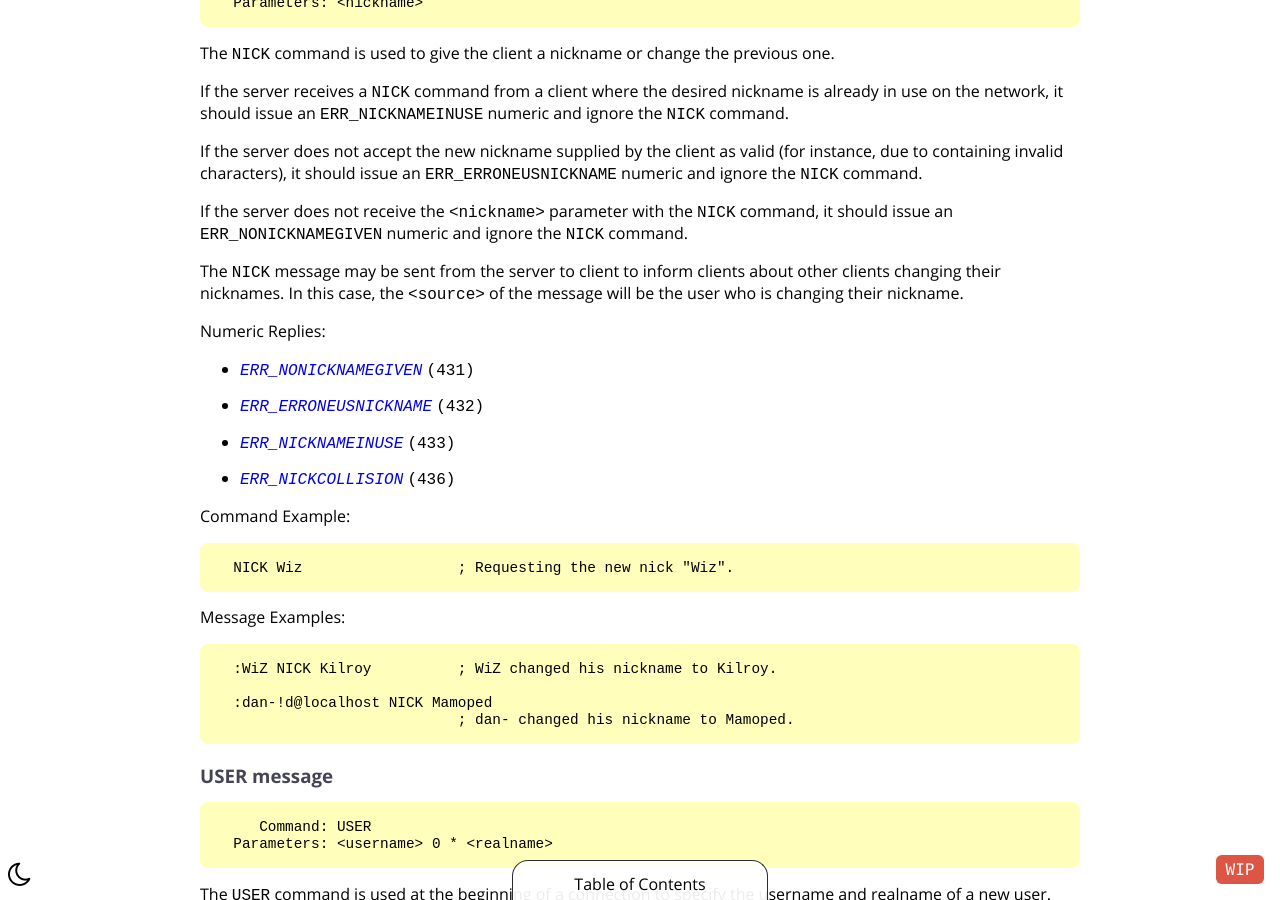
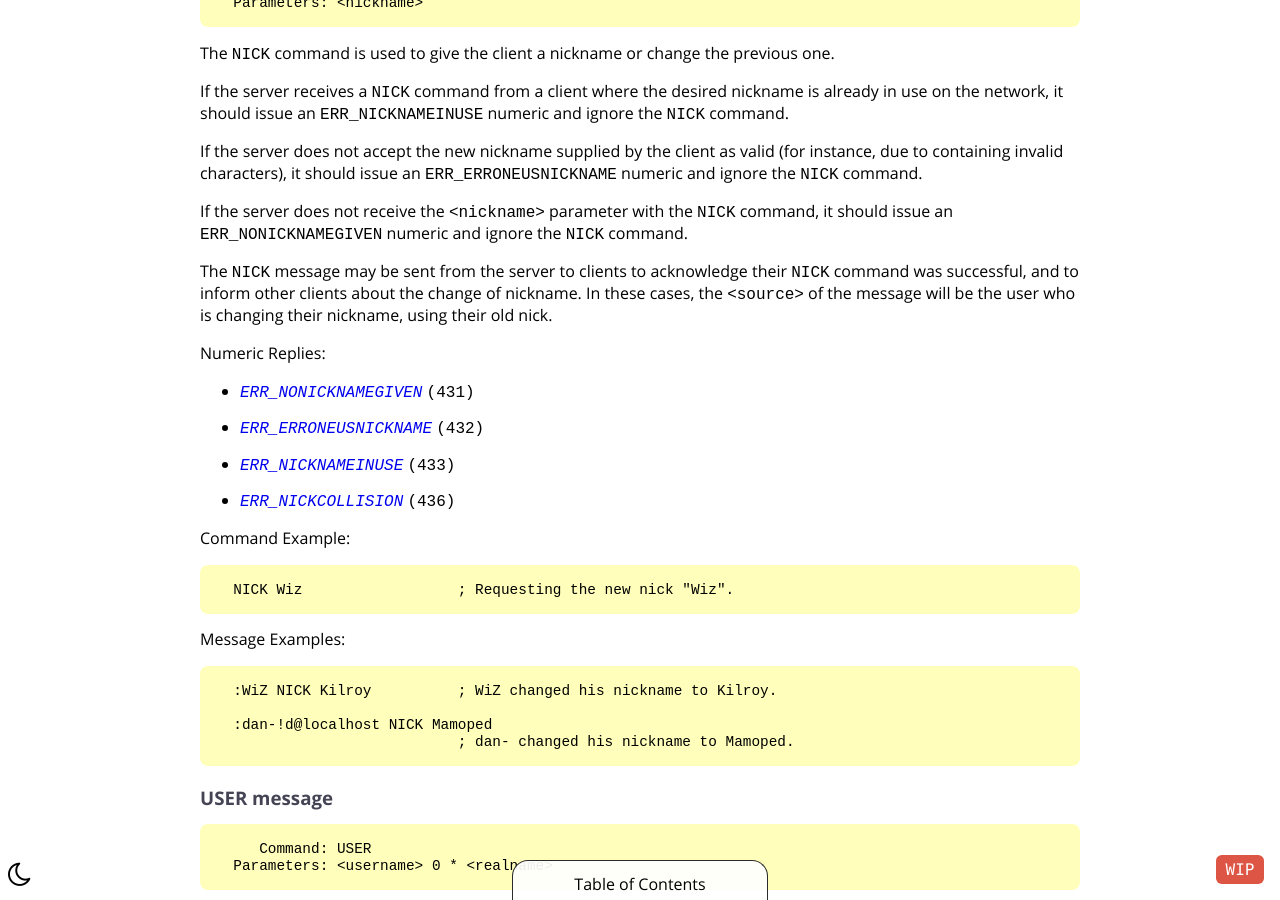
Before and after one commit to ircdocs/modern-irc, a Jekyll site: the page built from index.md, in a window 1280 px wide and 900 px high, scrolled down 16044 px. Built offline with Jekyll 4.4.1, drawn with Linux system fonts in a browser that asks for light colours.

Commit message:
nick: specify NICK being echoed + the source of the nick
Closes GH-79

```diff
--- a/index.md
+++ b/index.md
@@ -667,7 +667,7 @@ If the server does not accept the new nickname supplied by the client as valid (
 
 If the server does not receive the `<nickname>` parameter with the `NICK` command, it should issue an `ERR_NONICKNAMEGIVEN` numeric and ignore the `NICK` command.
 
-The `NICK` message may be sent from the server to client to inform clients about other clients changing their nicknames. In this case, the `<source>` of the message will be the user who is changing their nickname.
+The `NICK` message may be sent from the server to clients to acknowledge their `NICK` command was successful, and to inform other clients about the change of nickname. In these cases, the `<source>` of the message will be the user who is changing their nickname, using their old nick.
 
 Numeric Replies:
 
```
